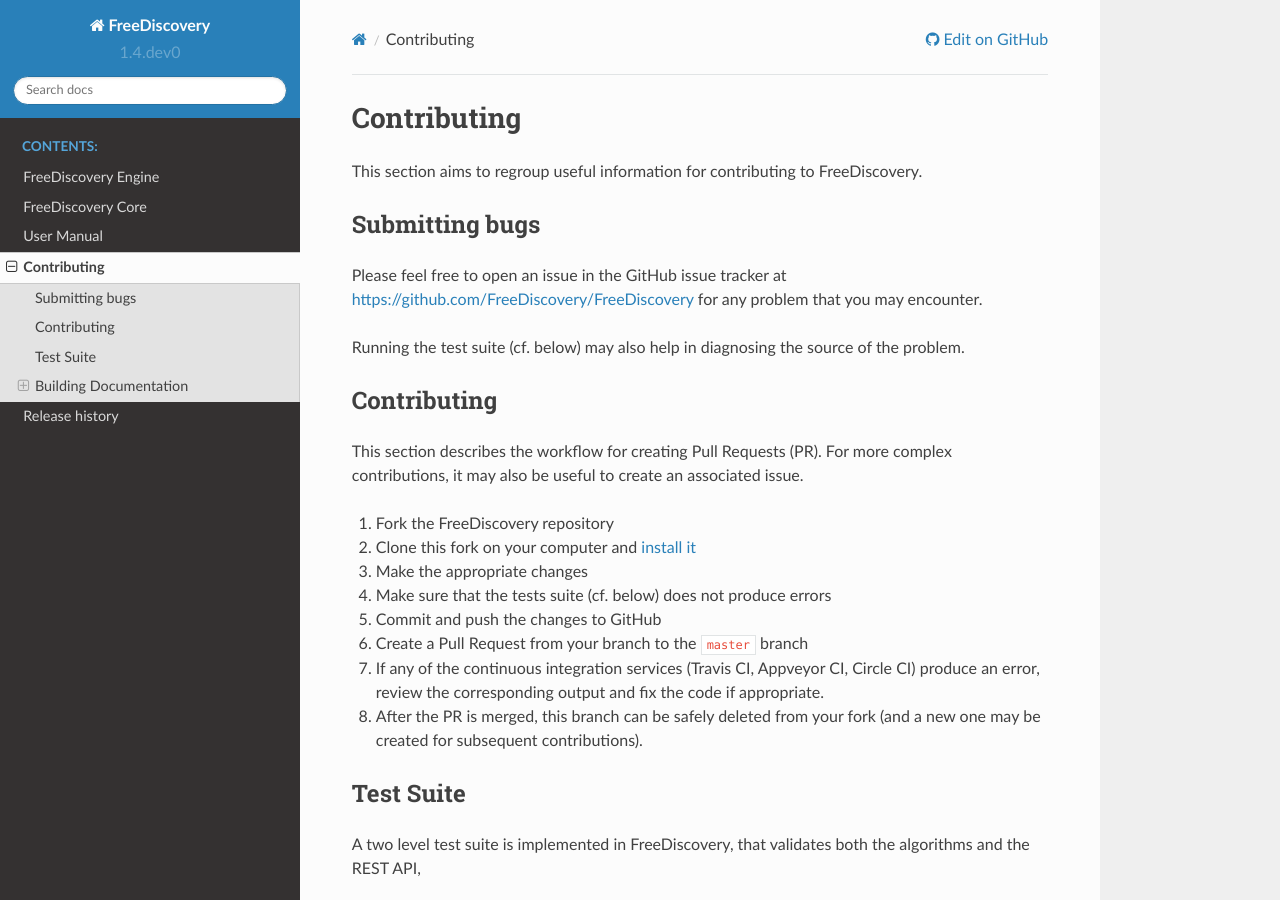
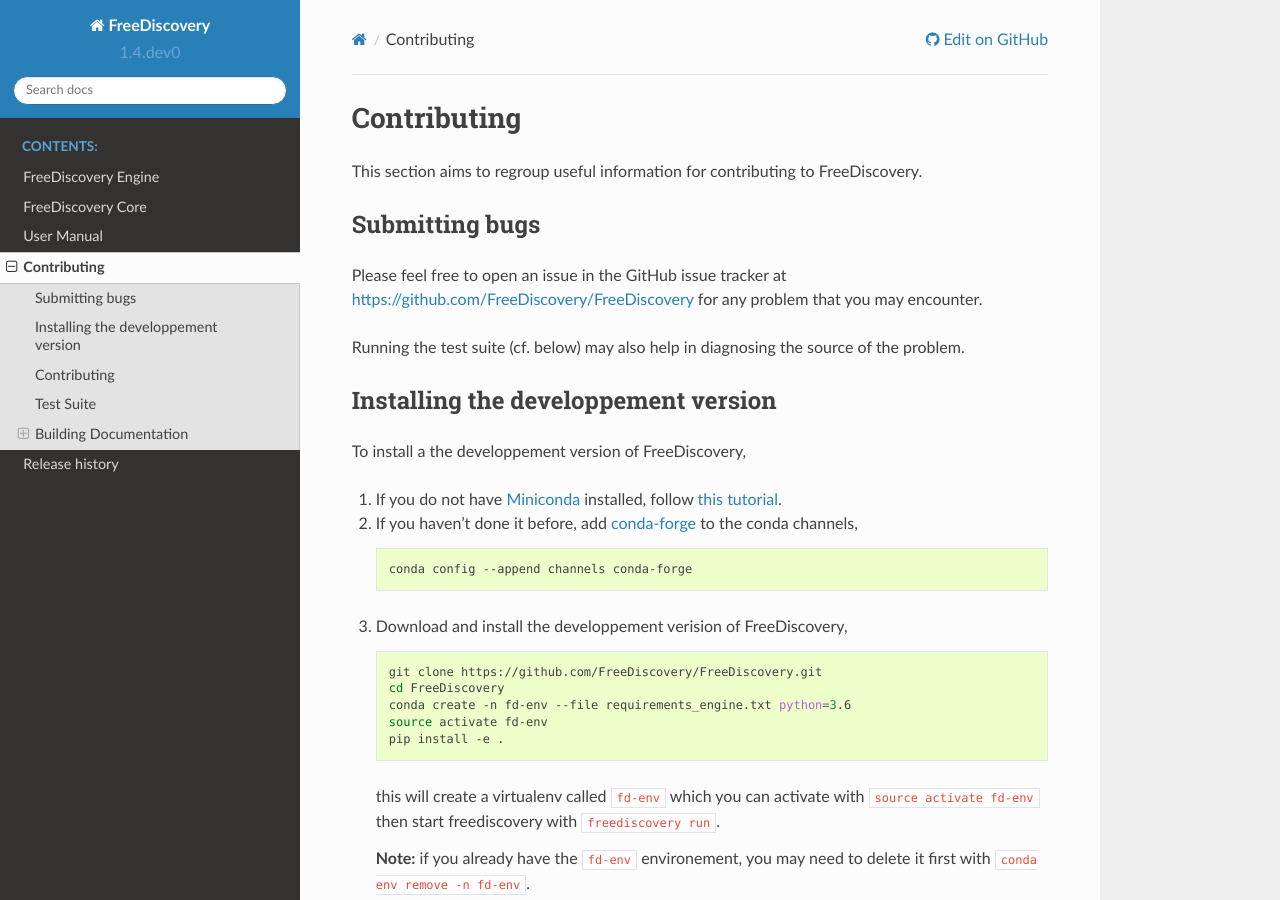
Before and after one commit to FreeDiscovery/FreeDiscovery, a Sphinx documentation site: the page built from doc/contributing.md, in a window 1280 px wide and 900 px high. Built offline with Sphinx 7.4.7 and the Read the Docs theme 2.0.0, drawn with Linux system fonts in a browser that asks for light colours; pages that are not in the unit, such as notebooks, are missing from menus.

Commit message:
DOC Update installation instructions

````diff
--- a/doc/contributing.md
+++ b/doc/contributing.md
@@ -8,6 +8,32 @@
 Please feel free to open an issue in the GitHub issue tracker at [https://github.com/FreeDiscovery/FreeDiscovery](https://github.com/FreeDiscovery/FreeDiscovery/issues) for any problem that you may encounter.
 
 Running the test suite (cf. below) may also help in diagnosing the source of the problem.
+
+## Installing the developpement version
+
+To install a the developpement version of FreeDiscovery,
+
+1. If you do not have [Miniconda](https://conda.io/miniconda.html) installed, follow [this tutorial](https://github.com/symerio/tutorials/blob/master/development-practices/install_miniconda.md).
+
+2. If you haven't done it before, add [conda-forge](https://conda-forge.org/) to the conda channels,
+
+   ```bash
+   conda config --append channels conda-forge
+   ```
+3. Download and install the developpement verision of FreeDiscovery,
+
+   ```bash
+   git clone https://github.com/FreeDiscovery/FreeDiscovery.git
+   cd FreeDiscovery
+   conda create -n fd-env --file requirements_engine.txt python=3.6
+   source activate fd-env
+   pip install -e .
+   ```
+   this will create a virtualenv called `fd-env` which you can activate with
+   `source activate fd-env` then start freediscovery with `freediscovery run`.
+
+   **Note:** if you already have the `fd-env` environement, you may need to delete
+   it first with `conda env remove -n fd-env`.
 
 ## Contributing
 
--- a/doc/engine/index.rst
+++ b/doc/engine/index.rst
@@ -14,7 +14,8 @@
 
 .. code:: bash
 
-    conda install -c conda-forge freediscovery
+    conda config --append channels conda-forge
+    conda install freediscovery
 
 
 The server can be started with
````
